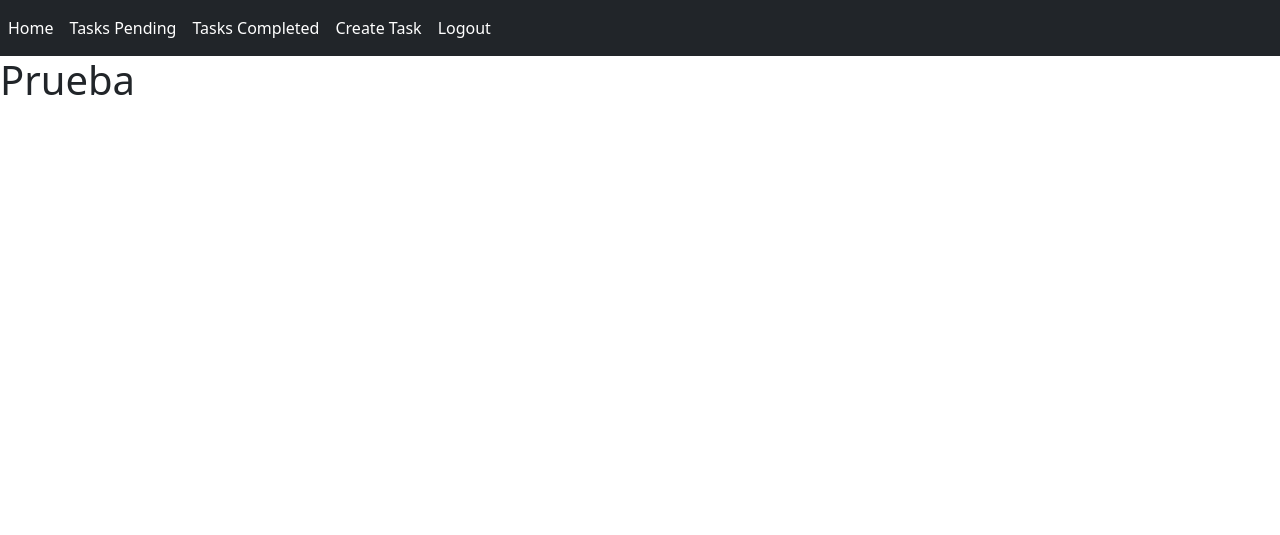
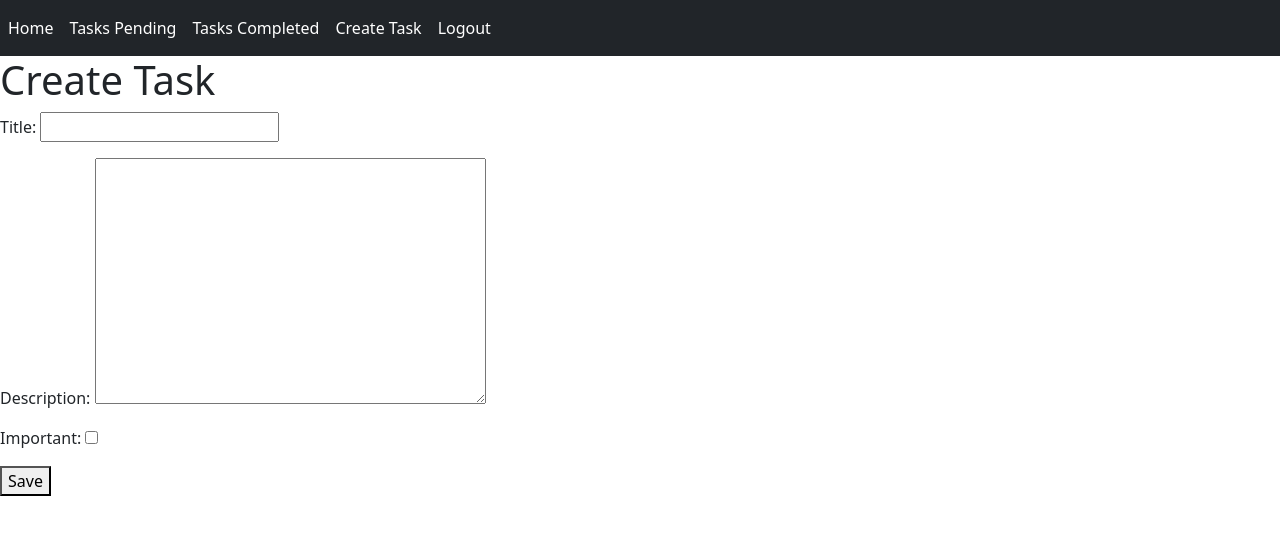
Before and after one commit to nocivescience/django_postgre, a Django app: page /tasks/create/ in a window 1280 px wide. Shown: the top 535 px of the page. Run offline with Django 4.2, Linux system fonts and the light colour scheme; a user stored in the database is signed in.

Commit message:
con bootstrap

```diff
--- a/djangocrud/settings.py
+++ b/djangocrud/settings.py
@@ -117,6 +117,7 @@ USE_TZ = True
 # https://docs.djangoproject.com/en/4.1/howto/static-files/
 
 STATIC_URL = 'static/'
+LOGIN_URL = '/signin'
 
 # Default primary key field type
 # https://docs.djangoproject.com/en/4.1/ref/settings/#default-auto-field
--- a/djangocrud/urls.py
+++ b/djangocrud/urls.py
@@ -25,4 +25,8 @@ urlpatterns = [
     path('logout/', views.signout, name='logout'),
     path('signin/', views.signin, name='signin'),
     path('tasks/create/', views.create_task, name='create_task'),
+    path('tasks/<int:task_id>/', views.task_detail, name='task_detail'),
+    path('tasks/<int:task_id>/complete', views.complete_task, name='complete_task'),
+    path('tasks/<int:task_id>/delete', views.delete_task, name='delete_task'),
+    path('tasks_completed/',views.tasks_completed, name='task_completed'),
 ]
--- /dev/null
+++ b/tasks/forms.py
@@ -0,0 +1,6 @@
+from django.forms import ModelForm
+from .models import Task
+class TaskForm(ModelForm):
+    class Meta:
+        model=Task
+        fields=['title', 'description', 'important']
--- a/tasks/models.py
+++ b/tasks/models.py
@@ -8,7 +8,7 @@ class Task(models.Model):
     title= models.CharField(max_length=20)
     description= models.TextField(blank=True)
     created=models.DateTimeField(auto_now_add=True)
-    datecompleted=models.DateTimeField(null=True)
+    datecompleted=models.DateTimeField(null=True, blank=True) # puede ir en blanco
     important=models.BooleanField(default=False)
     user=models.ForeignKey(User,on_delete=models.CASCADE)
 
--- a/tasks/templates/create_task.html
+++ b/tasks/templates/create_task.html
@@ -1,5 +1,11 @@
 {% extends 'base.html' %}
 
 {% block content %}
-    <h1>Prueba</h1>
+    <h1>Create Task</h1>
+    {{error}}
+    <form action="/tasks/create/" method="POST">
+        {% csrf_token %}
+        {{form.as_p}}
+        <button>Save</button>
+    </form>
 {% endblock %}
--- a/tasks/views.py
+++ b/tasks/views.py
@@ -1,8 +1,12 @@
-from django.shortcuts import render, redirect
+from django.shortcuts import render, redirect, get_object_or_404
 from django.contrib.auth.forms import UserCreationForm, AuthenticationForm
 from django.contrib.auth.models import User
 from django.db import IntegrityError
 from django.contrib.auth import login,logout, authenticate
+from django.contrib.auth.decorators import login_required
+from django.utils import timezone
+from .forms import TaskForm
+from .models import Task
 
 # Create your views here.
 def home(request):
@@ -32,8 +36,7 @@ def signup(request):
             'form': UserCreationForm,
             'error': 'Passwords doesnt match'
         })
-def tasks(request):
-    return render(request,'tasks.html')
+@login_required
 def signout(request):
     logout(request)
     return redirect('home')
@@ -52,5 +55,68 @@ def signin(request):
         else:
             login(request,user)
             return redirect('tasks')
+@login_required
+def tasks(request):
+    tasks=Task.objects.filter(user=request.user,datecompleted__isnull=True) # para las tareas que aun no se completan
+    return render(request, 'tasks.html', {
+        'tasks':tasks
+    })
+@login_required
+def tasks_completed(request):
+    tasks=Task.objects.filter(user=request.user,datecompleted__isnull=False).order_by('-datecompleted') # para las tareas que se completan
+    return render(request, 'tasks.html', {
+        'tasks':tasks
+    })
+@login_required
 def create_task(request):
-    return render(request, 'create_task.html')
+    if request.method=='GET':
+        return render(request, 'create_task.html',{
+            'form': TaskForm
+        })
+    else:
+        try:
+            form=TaskForm(request.POST)
+            new_task=form.save(commit=False)
+            new_task.user=request.user
+            new_task.save()
+            return redirect('tasks')
+
+        except ValueError:
+            return render(request, 'create_task.html',{
+                'form': TaskForm,
+                'error': 'Please provide valid datas'
+            })
+@login_required
+def task_detail(request, task_id):
+    task=get_object_or_404(Task,pk=task_id, user=request.user)
+    form=TaskForm(instance=task)
+    if request.method=='GET':
+        return render(request, 'task_detail.html',{
+            'task':task,
+            'form':form,
+        })
+    else:
+        try:
+            task=get_object_or_404(Task,pk=task_id, user=request.user)
+            form=TaskForm(request.POST,instance=task)
+            form.save()
+            return redirect('tasks')
+        except ValueError:
+            return render(request, 'task_detail.html',{
+                'task':task,
+                'form':form,
+                'error': 'Error updating the task'
+            })
+@login_required
+def complete_task(request,task_id):
+    task=get_object_or_404(Task,pk=task_id,user=request.user)
+    if request.method=='POST':
+        task.datecompleted=timezone.now()
+        task.save()
+        return redirect('tasks')
+@login_required
+def delete_task(request,task_id):
+    task=get_object_or_404(Task,pk=task_id,user=request.user)
+    if request.method=='POST':
+        task.delete()
+        return redirect('tasks')
```
Also changed, not shown: tasks/templates/task_detail.html (added, +18 -0 lines), tasks/templates/tasks.html (+17 -1 lines), db.sqlite3, tasks/templates/forms.html (deleted).
